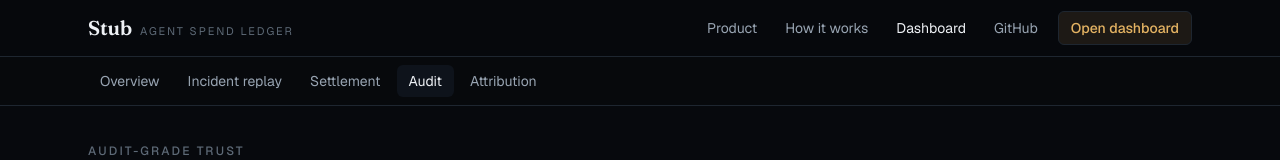
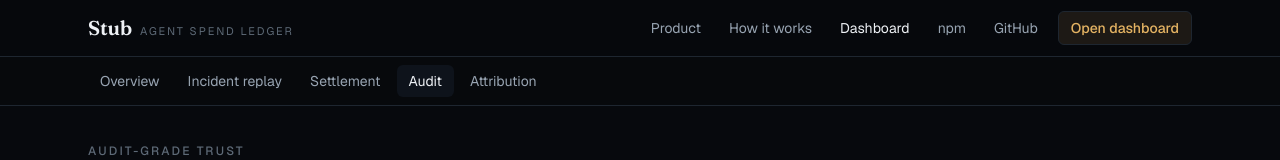
Before and after one commit to ashutosh887/stub, a Next.js app: page /audit in a window 1280 px wide. Shown: the top 160 px of the page. Built offline with nearby package versions, Linux system fonts and the light colour scheme; no server answers; the database is empty.

Commit message:
feat(web): link the npm package from the nav and footer
Add a trystub npm link alongside GitHub in the site nav (every page) and the
home footer so visitors can find the published package.

```diff
--- a/app/page.tsx
+++ b/app/page.tsx
@@ -4,6 +4,7 @@ import { SiteNav } from "@/components/site-nav";
 export const dynamic = "force-static";
 
 const GITHUB_URL = "https://github.com/ashutosh887/stub";
+const NPM_URL = "https://www.npmjs.com/package/trystub";
 
 export default function Home() {
   return (
@@ -194,9 +195,14 @@ export default function Home() {
       <footer className="mx-auto flex max-w-6xl flex-col items-center justify-between gap-4 px-6 py-10 text-sm text-fg-mute sm:flex-row">
         <span className="font-display text-base text-fg-dim">Stub</span>
         <span>One budget your agents can&apos;t break. Built on Amazon Aurora DSQL.</span>
-        <a href={GITHUB_URL} target="_blank" rel="noreferrer" className="hover:text-fg">
-          GitHub ↗
-        </a>
+        <div className="flex items-center gap-4">
+          <a href={NPM_URL} target="_blank" rel="noreferrer" className="hover:text-fg">
+            npm ↗
+          </a>
+          <a href={GITHUB_URL} target="_blank" rel="noreferrer" className="hover:text-fg">
+            GitHub ↗
+          </a>
+        </div>
       </footer>
     </>
   );
--- a/components/site-nav.tsx
+++ b/components/site-nav.tsx
@@ -1,6 +1,7 @@
 import Link from "next/link";
 
 const GITHUB_URL = "https://github.com/ashutosh887/stub";
+const NPM_URL = "https://www.npmjs.com/package/trystub";
 
 export function SiteNav({ current }: { current?: "home" | "how" | "dashboard" }) {
   return (
@@ -23,6 +24,14 @@ export function SiteNav({ current }: { current?: "home" | "how" | "dashboard" })
           <NavLink href="/dashboard" active={current === "dashboard"}>
             Dashboard
           </NavLink>
+          <a
+            href={NPM_URL}
+            target="_blank"
+            rel="noreferrer"
+            className="hidden rounded-md px-3 py-1.5 text-fg-dim transition-colors hover:text-fg sm:inline-block"
+          >
+            npm
+          </a>
           <a
             href={GITHUB_URL}
             target="_blank"
```
